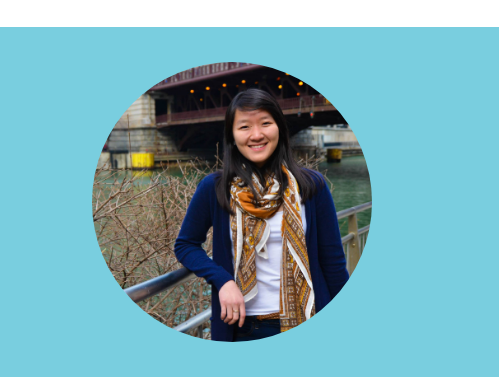
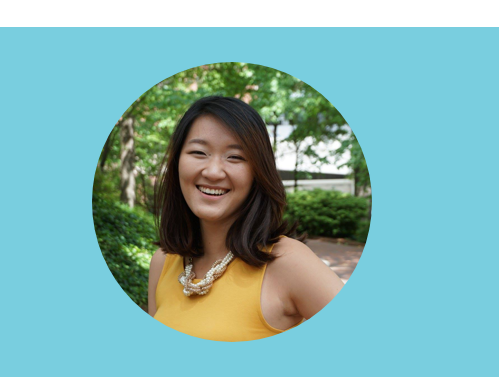
Before and after one commit to azhen3/azhen3.github.io, a plain HTML site: page index.html in a window 1280 px wide. Shown: the part 73-465 px from the top of the page, 781-1280 px from the left. Drawn offline with nearby package versions, Linux system fonts and the light colour scheme.

Commit message:
Changed tropic

```diff
--- a/index.html
+++ b/index.html
@@ -72,7 +72,7 @@
 
             </div>
             <div class="col-md-4 propic hidden-xs hidden-sm">
-                <img class="circle fade-in one" src="Projects/propic.jpg" alt="Amy Zhen">
+                <img class="circle fade-in one" src="Projects/Headshot3.png" alt="Amy Zhen">
             </div>
         </div>
     </div>
```
Also changed, not shown: Projects/Headshot2.png (added), Projects/Headshot3.png (added), Projects/Headshot4.png (added).
